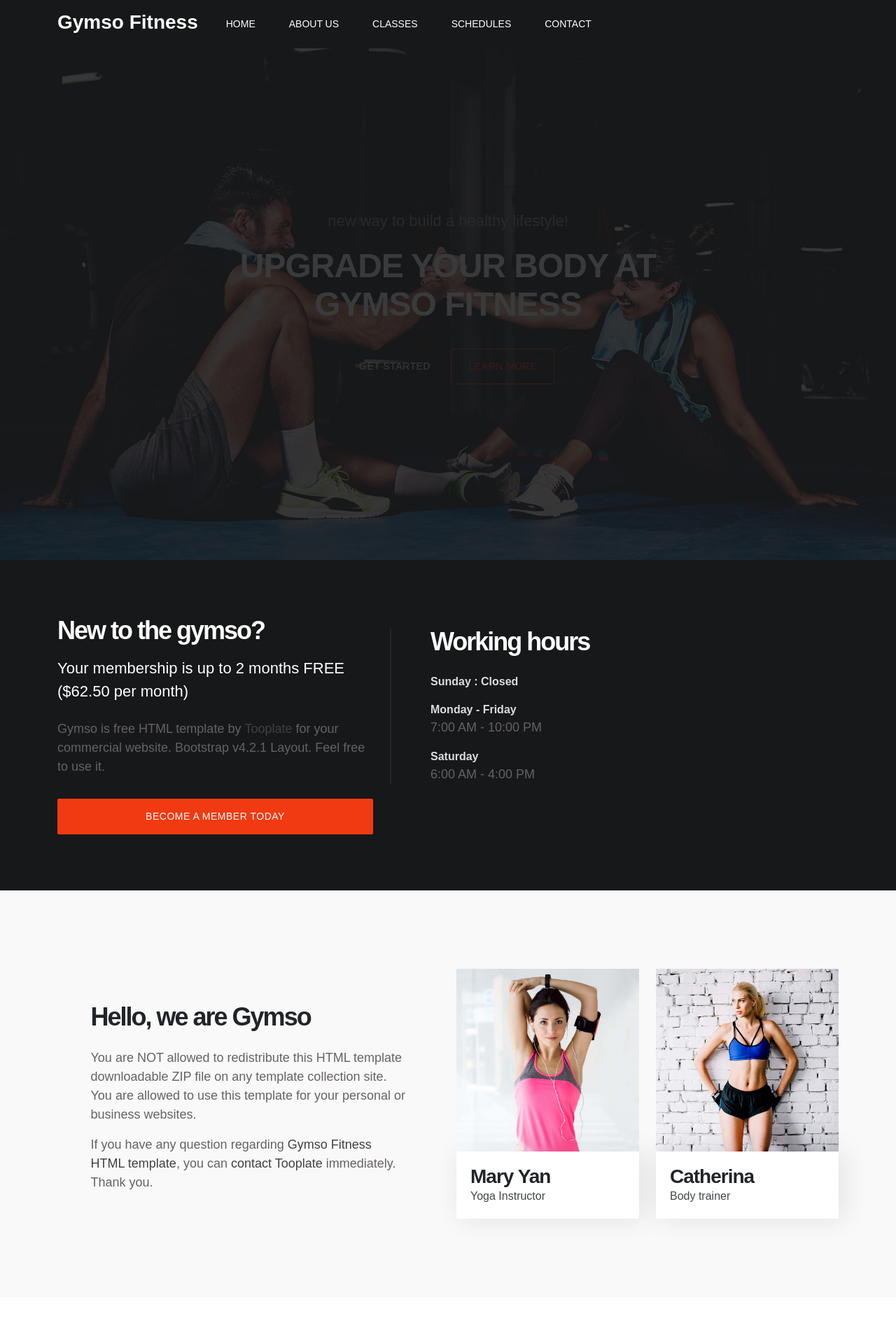
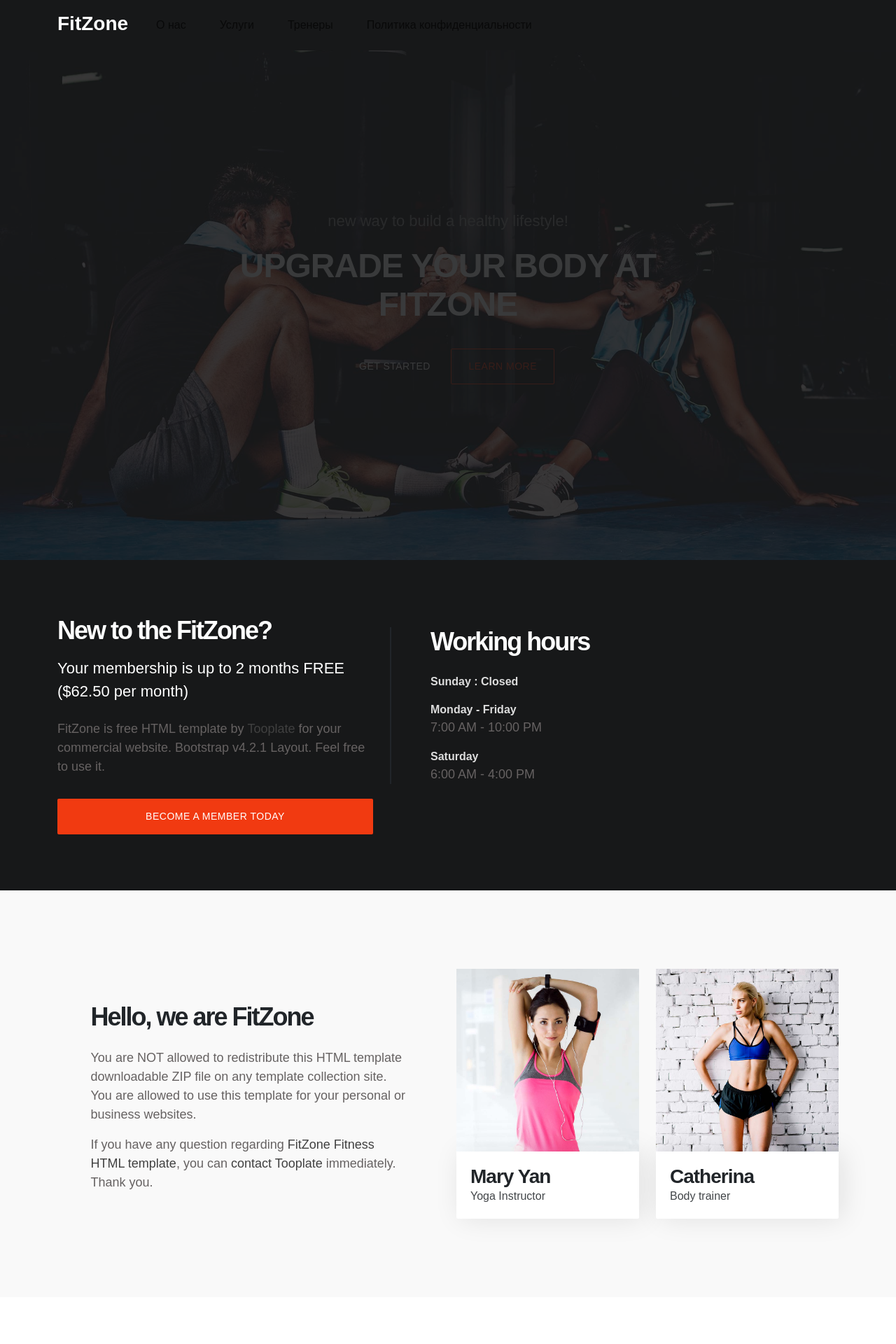
Before and after one commit to K1R1EIIIKA/Django-Fitness-site, a Django app: template main/templates/main/home.html in a window 1280 px wide. Shown: the top 1920 px of the page at 70% size. Run offline with Django 3.2, Linux system fonts and the light colour scheme; the template is opened without the code that fills it, so the values that code supplies are empty; some libraries are stand-ins or nearby versions.

Commit message:
Change layout, about page and styles.

```diff
--- a/main/static/main/css/style.css
+++ b/main/static/main/css/style.css
@@ -427,8 +427,6 @@
    FOOTER
 -----------------------------------------*/
 
-
-
 main {
     min-height: calc(100vh - 75px);
 }
--- a/main/templates/main/about.html
+++ b/main/templates/main/about.html
@@ -4,4 +4,5 @@
 {% block title %}О нас{% endblock %}
 
 {% block content %}
+    <h1 style="margin-top: 100px">О нас</h1>
 {% endblock %}
--- a/main/templates/main/home.html
+++ b/main/templates/main/home.html
@@ -5,8 +5,6 @@
 
 {% block content %}
 
-
-<!-- HERO -->
 <section class="hero d-flex flex-column justify-content-center align-items-center" id="home">
 
     <div class="bg-overlay"></div>
@@ -18,7 +16,7 @@
                 <div class="hero-text mt-5 text-center">
 
                     <h6>new way to build a healthy lifestyle!</h6>
-                    <h1 class="text-white">Upgrade your body at Gymso Fitness</h1>
+                    <h1 class="text-white">Upgrade your body at FitZone</h1>
 
                     <a href="#feature" class="btn custom-btn mt-3">Get started</a>
                     <a href="#about" class="btn custom-btn bordered mt-3">learn more</a>
@@ -35,11 +33,11 @@
         <div class="row">
 
             <div class="d-flex flex-column justify-content-center ml-lg-auto mr-lg-5 col-lg-5 col-md-6 col-12">
-                <h2 class="mb-3 text-white">New to the gymso?</h2>
+                <h2 class="mb-3 text-white">New to the FitZone?</h2>
 
                 <h6 class="mb-4 text-white">Your membership is up to 2 months FREE ($62.50 per month)</h6>
 
-                <p>Gymso is free HTML template by <a rel="nofollow" href="https://www.tooplate.com" target="_parent">Tooplate</a>
+                <p>FitZone is free HTML template by <a rel="nofollow" href="https://www.tooplate.com" target="_parent">Tooplate</a>
                     for your commercial website. Bootstrap v4.2.1 Layout. Feel free to use it.</p>
 
                 <a href="#" class="btn custom-btn bg-color mt-3" data-toggle="modal" data-target="#membershipForm">Become
@@ -76,14 +74,14 @@
         <div class="row">
 
             <div class="mt-lg-5 mb-lg-0 mb-4 col-lg-5 col-md-10 mx-auto col-12">
-                <h2 class="mb-4">Hello, we are Gymso</h2>
+                <h2 class="mb-4">Hello, we are FitZone</h2>
 
                 <p>You are NOT allowed to redistribute this HTML template downloadable ZIP file on any template
                     collection site. You are allowed to use this template for your personal or business websites.</p>
 
                 <p>If you have any question regarding <a rel="nofollow"
                                                          href="https://www.tooplate.com/view/2119-gymso-fitness"
-                                                         target="_parent">Gymso Fitness HTML template</a>, you can <a
+                                                         target="_parent">FitZone Fitness HTML template</a>, you can <a
                         rel="nofollow" href="https://www.tooplate.com/contact" target="_parent">contact Tooplate</a>
                     immediately. Thank you.</p>
 
--- a/main/templates/main/layout.html
+++ b/main/templates/main/layout.html
@@ -7,59 +7,41 @@
 
     <meta charset="UTF-8">
     <meta http-equiv="X-UA-Compatible" content="IE=Edge">
-    <meta name="description" content="">
-    <meta name="keywords" content="">
     <meta name="viewport" content="width=device-width, initial-scale=1, maximum-scale=1">
 
     <link rel="stylesheet" href="{% static 'main/css/bootstrap.min.css' %}">
     <link rel="stylesheet" href="{% static 'main/css/style.css' %}">
 
 </head>
-<body data-spy="scroll" data-target="#navbarNav" data-offset="50">
+<body>
 
 <!-- MENU BAR -->
 <div class="wrapper">
+
     <nav class="navbar navbar-expand-lg fixed-top">
         <div class="container">
 
-            <a class="navbar-brand" href="{% url 'home' %}">Gymso Fitness</a>
-
-            <button class="navbar-toggler" type="button" data-toggle="collapse" data-target="#navbarNav"
-                    aria-controls="navbarNav" aria-expanded="false"
-                    aria-label="Toggle navigation">
-                <span class="navbar-toggler-icon"></span>
-            </button>
+            <a class="navbar-brand" href="{% url 'home' %}">FitZone</a>
 
             <div class="collapse navbar-collapse" id="navbarNav">
                 <ul class="navbar-nav ml-lg-auto">
-                    <li class="nav-item">
-                        <a href="#home" class="nav-link smoothScroll">Home</a>
+                    <li>
+                        <a href="{% url 'about' %}" class="nav-link">О нас</a>
                     </li>
 
-                    <li class="nav-item">
-                        <a href="{% url 'about' %}" class="nav-link smoothScroll">About Us</a>
+                    <li>
+                        <a href="{% url 'services' %}" class="nav-link">Услуги</a>
                     </li>
 
-                    <li class="nav-item">
-                        <a href="#class" class="nav-link smoothScroll">Classes</a>
+                    <li>
+                        <a href="{% url 'instructors' %}" class="nav-link">Тренеры</a>
                     </li>
 
-                    <li class="nav-item">
-                        <a href="#schedule" class="nav-link smoothScroll">Schedules</a>
-                    </li>
-
-                    <li class="nav-item">
-                        <a href="#contact" class="nav-link smoothScroll">Contact</a>
+                    <li>
+                        <a href="{% url 'policy' %}" class="nav-link">Политика конфиденциальности</a>
                     </li>
                 </ul>
-
-                <ul class="social-icon ml-lg-3">
-                    <li><a href="https://fb.com/tooplate" class="fa fa-facebook"></a></li>
-                    <li><a href="#" class="fa fa-twitter"></a></li>
-                    <li><a href="#" class="fa fa-instagram"></a></li>
-                </ul>
             </div>
-
         </div>
     </nav>
 
@@ -74,16 +56,15 @@
             <div class="row">
 
                 <div class="ml-auto col-lg-4 col-md-5">
-                    <p class="copyright-text">Copyright &copy; 2023 Gymso Fitness Co.</p>
+                    <p>Copyright &copy; 2023 FitZone Co.</p>
                 </div>
 
                 <div class="d-flex justify-content-center mx-auto col-lg-5 col-md-7 col-12">
                     <p class="mr-4">
-                        <i class="fa fa-envelope-o mr-1"></i>
-                        <a href="#">hello@company.co</a>
+                        <a href="#">FitZone@company.co</a>
                     </p>
 
-                    <p><i class="fa fa-phone mr-1"></i> 010-020-0840</p>
+                    <p>010-020-0840</p>
                 </div>
 
             </div>
```
